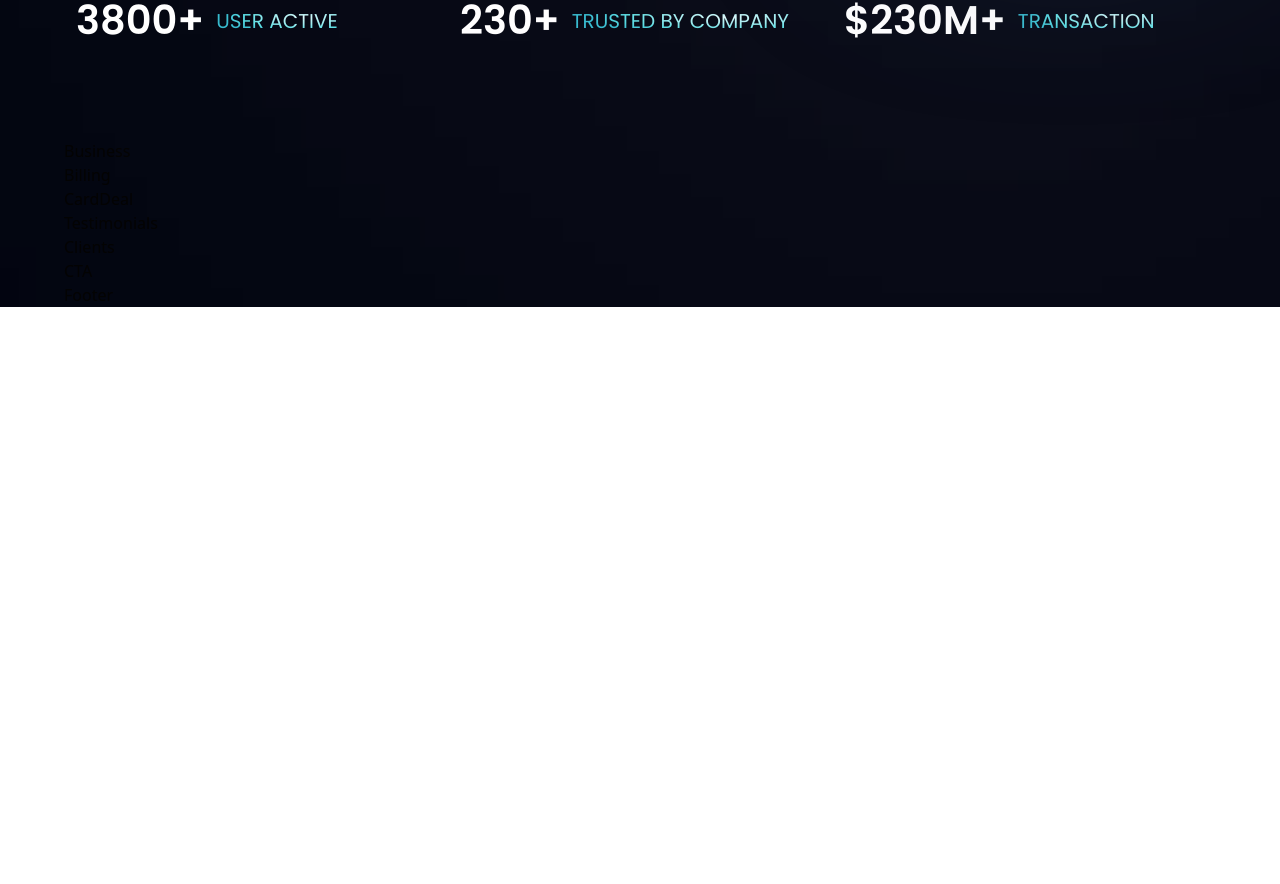
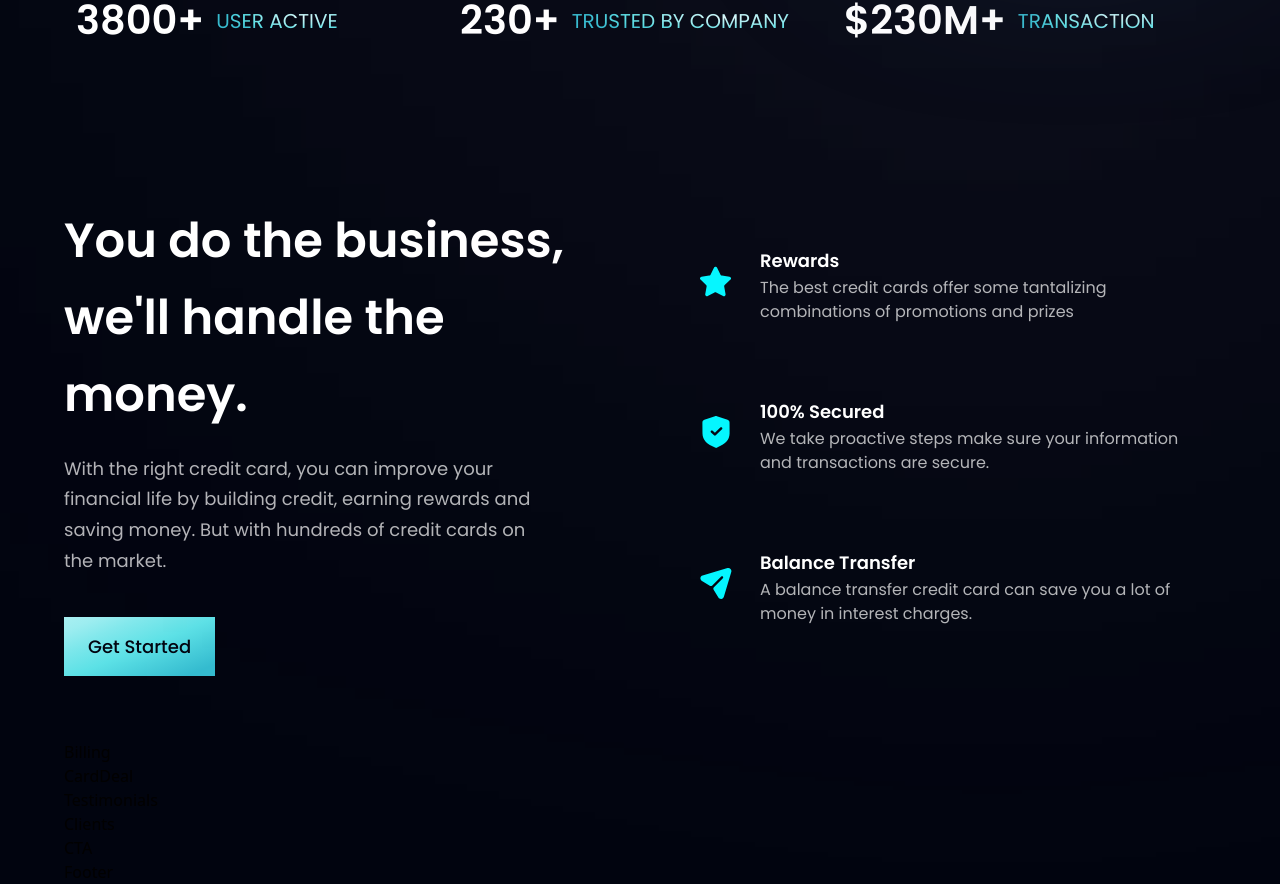
Before and after one commit to mauroalepp/hoobank, a React (Vite) app: page / in a window 1280 px wide. Shown: the part 806-1690 px from the top of the page. Before the commit the page ends 1113 px from the top, so only its background shows below. Built offline with nearby package versions, Linux system fonts and the light colour scheme.

Commit message:
business completed

```diff
--- a/src/Components/Business.jsx
+++ b/src/Components/Business.jsx
@@ -1,9 +1,36 @@
 import React from 'react'
+import { features } from '../Constants'
+import styles, { layout } from '../style'
+import Button from './Button'
 
-const Business = () => {
-  return (
-    <div>Business</div>
+const FeatureCard = ({ icon, title, content, index }) => (
+  <div className={`flex flex-row p-6 rounded-[20px] ${index !== features.length -1 ? 'mb-6' : 'mb-0'} feature-card`}>
+      <div className={`w-[64px] h-[64px] rounded-full ${styles.flexCenter}`}>
+        <img src={icon} alt='icon' className='w-[50%] h-[50%] object-contain'/>
+      </div>
+      <div className='flex-1 flex flex-col ml-3'>
+          <h4 className='font-poppins font-semibold text-white text-[18px] leading-[23px] mb-1'>{title}</h4>
+          <p className='font-poppins font-normal text-dimWhite text-[16px] leading-[24px] mb-1'>{content}</p>
+      </div>
+  </div>
+)
+
+const Business = () =>
+   (
+   <section id='features' className={layout.section}>
+      <div className={layout.sectionInfo}>
+          <h2 className={styles.heading2}>You do the business, <br className='sm:block hidden'/> we'll handle the money.</h2>
+          <p className={`${styles.paragraph} max-w-[470px] mt-5`}>With the right credit card, you can improve your financial life by building credit, earning rewards and saving money. But with hundreds of credit cards on the market.</p>
+          <Button styles='mt-10'/>
+      </div>
+
+      <div className={`${layout.sectionImg} flex-col`}>
+        {features.map((feature, index) => (
+          <FeatureCard key={feature.id} {...feature} index={index} />
+        ))}
+      </div>
+   </section>
   )
-}
+
 
 export default Business
--- a/src/Components/Button.jsx
+++ b/src/Components/Button.jsx
@@ -1,9 +1,10 @@
 import React from 'react'
 
-const Button = () => {
-  return (
-    <div>Button</div>
-  )
-}
+const Button = ({ styles }) => (
+    <button type='button' className={`py-4 px-6 bg-blue-gradient font-poppins font-medium text-[18px] text-primary outline-none ${styles}`}>
+      Get Started
+    </button>
+)
+
 
 export default Button
```
